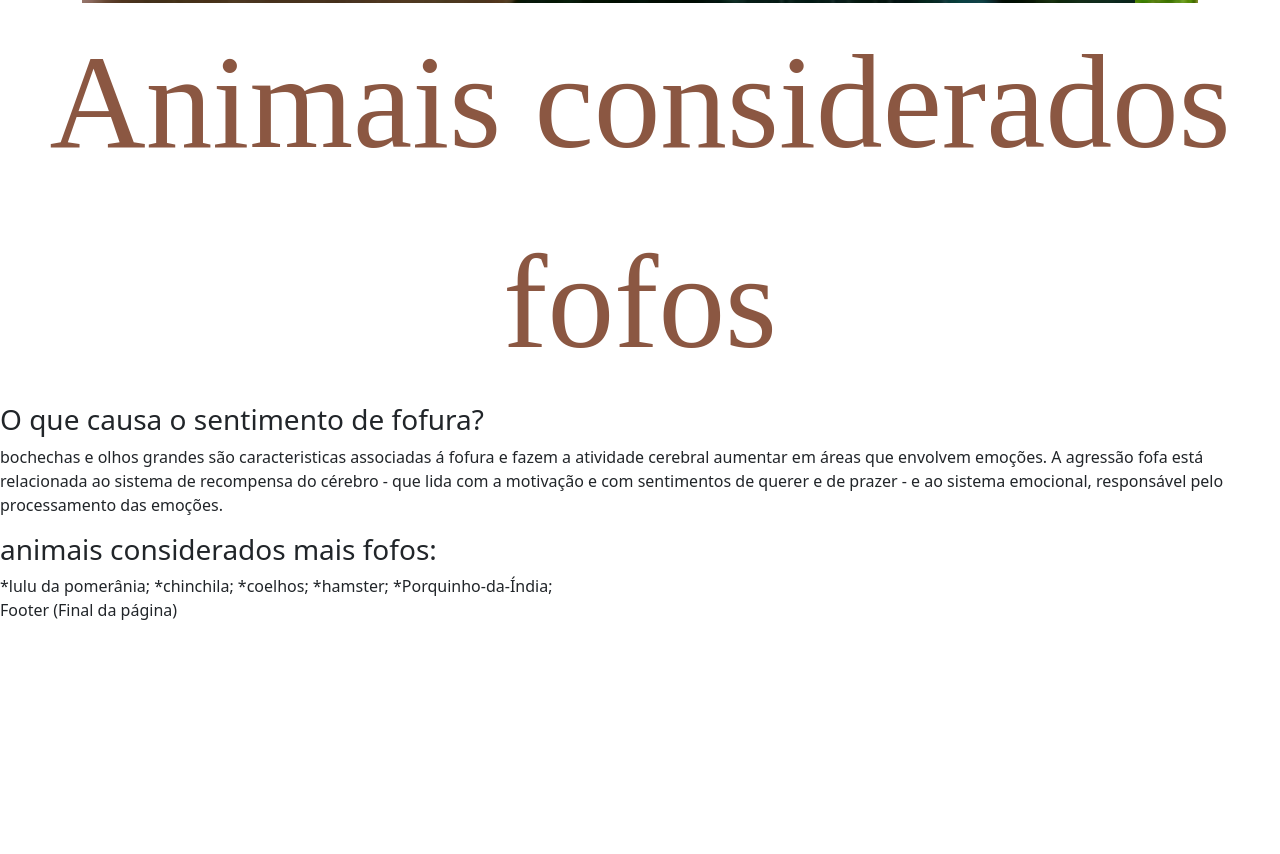
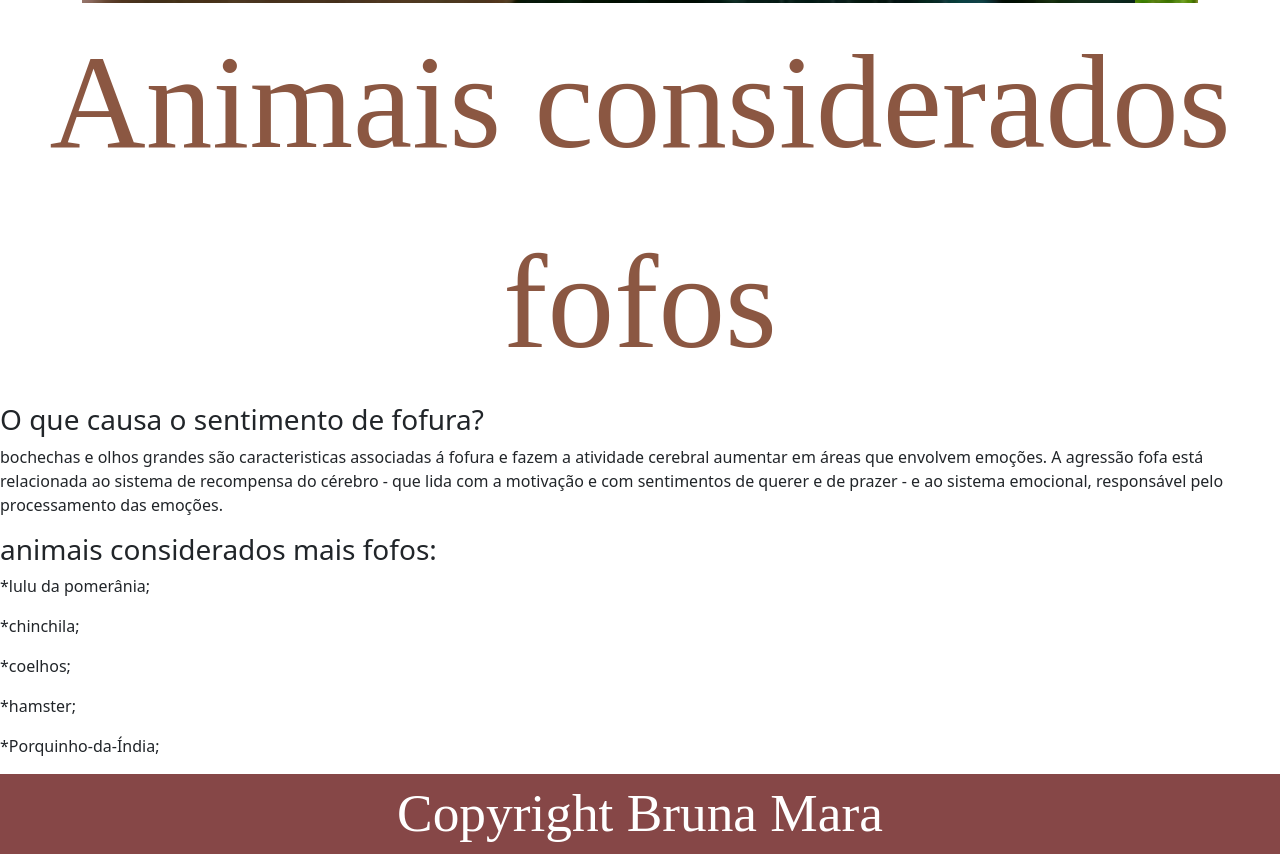
Before and after one commit to Brumarasilva/html-basico, a plain HTML site: page index.html in a window 1280 px wide. Shown: the part 697-1551 px from the top of the page. Before the commit the page ends 1319 px from the top, so only its background shows below. Drawn offline with nearby package versions, Linux system fonts and the light colour scheme.

Commit message:
alterando arquivo

```diff
--- a/index.html
+++ b/index.html
@@ -43,17 +43,17 @@
  <p>bochechas e olhos grandes são caracteristicas associadas á fofura e fazem a atividade cerebral aumentar em áreas que envolvem emoções. A agressão fofa está relacionada ao sistema de recompensa do cérebro - que lida com a motivação e com sentimentos de querer e de prazer - e ao sistema emocional, responsável pelo processamento das emoções.
 
  <h3> animais considerados mais fofos:</h3>
-  *lulu da pomerânia;
-  *chinchila;
-  *coelhos;
-  *hamster;
-  *Porquinho-da-Índia;
+  <p>*lulu da pomerânia;</p>
+  <p>*chinchila;</p>
+ <p> *coelhos;  </p>
+ <p> *hamster;</p>
+  <p>*Porquinho-da-Índia;</p>
 
 
 
   </main>
   <footer>
-    Footer (Final da página)
+    Copyright Bruna Mara
   </footer>
   <script src="https://cdn.jsdelivr.net/npm/bootstrap@5.3.3/dist/js/bootstrap.bundle.min.js" integrity="sha384-YvpcrYf0tY3lHB60NNkmXc5s9fDVZLESaAA55NDzOxhy9GkcIdslK1eN7N6jIeHz" crossorigin="anonymous"></script>
 
--- a/styles.css
+++ b/styles.css
@@ -12,15 +12,15 @@
     font-family: 'Lucida Sans', 'Lucida Sans Regular', 'Lucida Grande', 'Lucida Sans Unicode', Geneva, Verdana, sans-serif;
     font-size: 40pt;
     text-align: center;
-}
+}*/
 footer{
-    background-color:beige;
-    color:black;
-    font-family:'Lucida Sans', 'Lucida Sans Regular', 'Lucida Grande', 'Lucida Sans Unicode', Geneva, Verdana, sans-serif;
+    background-color:#864747 ;/*cor do fundo da página*/
+    color:white;/*cor da letra*/
+    font-family:'Edwardian Script ITC';
     font-size: 40pt;
     text-align: center;
 
-} */
+}
 .carousel-item{
     height: 700px; /* altura */
     width: 100px; /*largura */
```
